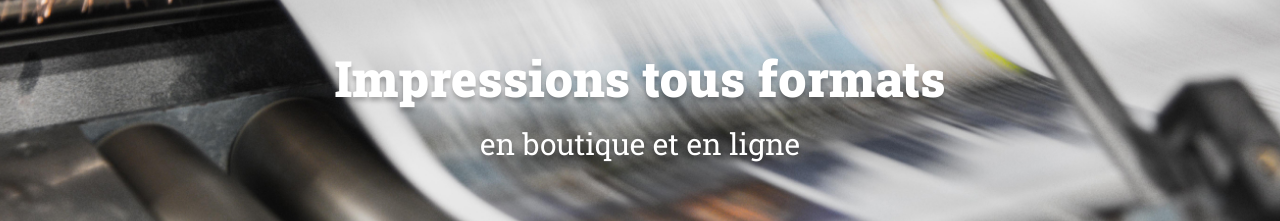
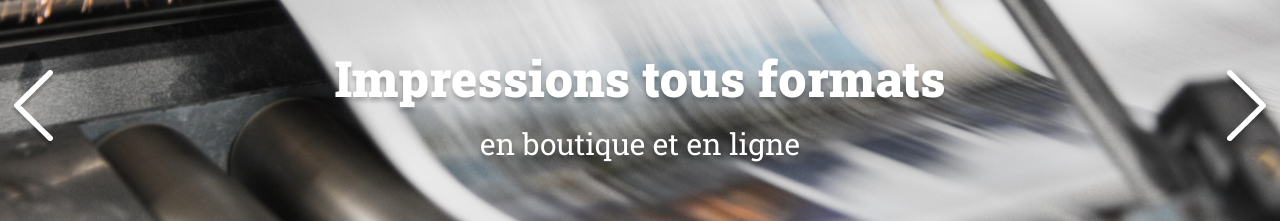
Before and after one commit to Valentin354/Print-it-JS-main-Projet-5-OC-, a plain HTML site: page index.html in a window 1280 px wide. Shown: the part 225-446 px from the top of the page. Drawn offline with Linux system fonts and the light colour scheme.

Commit message:
positionnement flèches dans html

```diff
--- a/index.html
+++ b/index.html
@@ -20,6 +20,14 @@
 	<div id="banner">
 		<img class="banner-img" src="./assets/images/slideshow/slide1.jpg" alt="Banner Print-it">
 		<p>Impressions tous formats <span>en boutique et en ligne</span></p>
+		<div class="arrow arrow_left">
+			<img src="./assets/images/arrow_left.png" alt="">
+		</div>
+
+		<div class="arrow arrow_right">
+			<img src="./assets/images/arrow_right.png" alt="">
+		</div>
+
 		<div class="dots">
 		</div>
 	</div>
```
